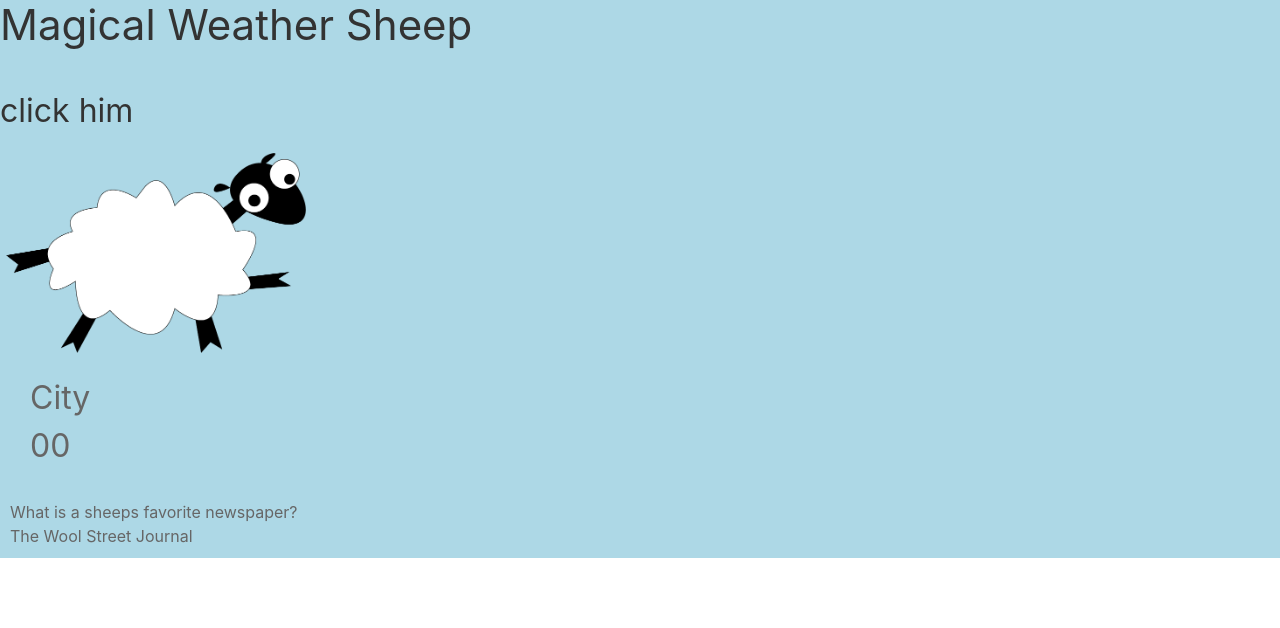
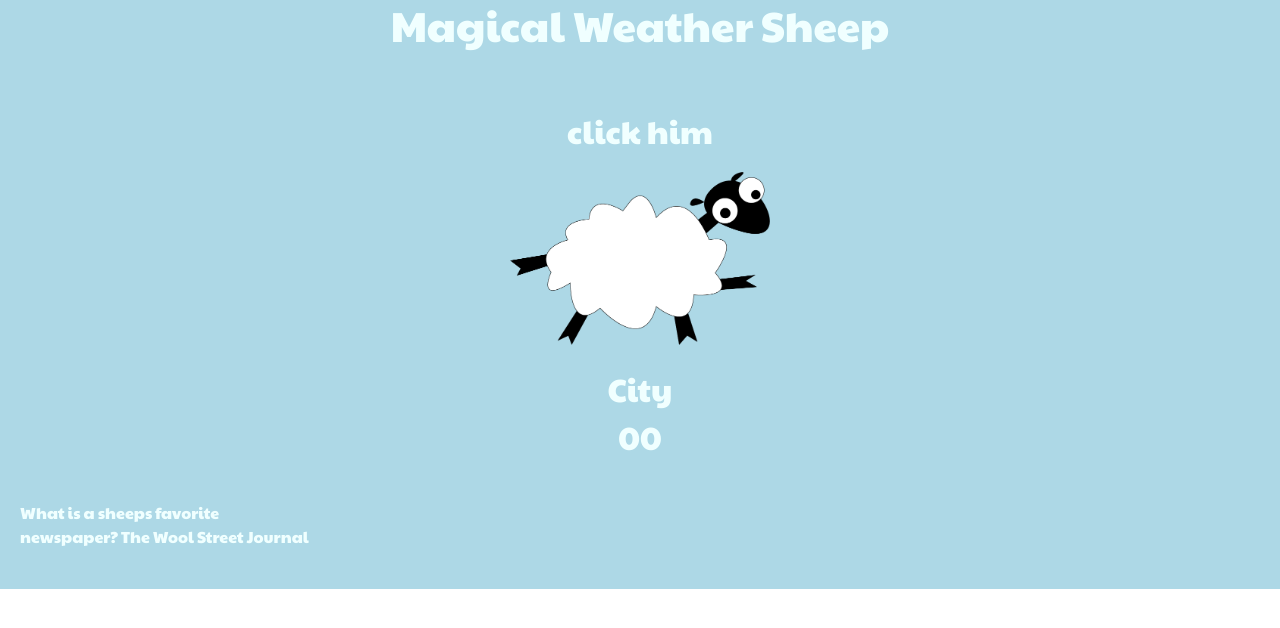
Before and after one commit to cschueman/weather-app, a plain HTML site: page index.html in a window 1280 px wide. Drawn offline with nearby package versions, Linux system fonts and the light colour scheme.

Commit message:
adding a little styling

```diff
--- a/index.html
+++ b/index.html
@@ -14,6 +14,7 @@
 
 
  <link rel="stylesheet" href="css/styles.css">
+ <link href="https://fonts.googleapis.com/css?family=Paytone+One" rel="stylesheet">
 
 </head>
 
@@ -23,10 +24,9 @@
 
 <h2>click him</h2>
 
-<button class="geo">
-  <img src="img/sheep.png" alt="">
 
-  </button>
+  <img class="geo" src="img/sheep.png" alt="">
+
 
 <ul>
   <li class="city">City</li>
--- a/scss/styles.scss
+++ b/scss/styles.scss
@@ -3,32 +3,57 @@
 @import "uikit-rtl.min";
 @import "simple-weather.min";
 
+
 body {
   background: lightblue;
+    display: flex;
+    justify-content: center;
+    flex-direction: column;
 }
 
-button {
-  background: none;
-  border: none;
-}
 
 img {
   width: 300px;
+padding: 0px 20px 0px 20px;
+    margin: 0 auto;
 }
 
 ul {
   list-style-type: none;
+font-family: 'Paytone One', sans-serif;
+padding: 0px 20px 0px 20px;
+    color: azure;
+    text-align: center;
 }
 
 .city {
   font-size: 2em;
+font-family: 'Paytone One', sans-serif;
+
 }
 
 .temp {
   font-size: 2em;
+font-family: 'Paytone One', sans-serif;
+
 }
 
 p {
   width: 300px;
-  padding: 10px;
+font-family: 'Paytone One', sans-serif;
+padding: 0px 20px 20px 20px;
+    color: azure;
 }
+
+h1 {
+padding: 0px 20px 0px 20px;
+    font-family: 'Paytone One', sans-serif;
+    color: azure;
+    text-align: center;
+}
+h2 {
+    padding: 0px 30px 0px 30px;
+    font-family: 'Paytone One', sans-serif;
+    color: azure;
+    text-align: center;
+}
```
Also changed, not shown: css/styles.css, scss/animate.min.css (added), 2 other files.
